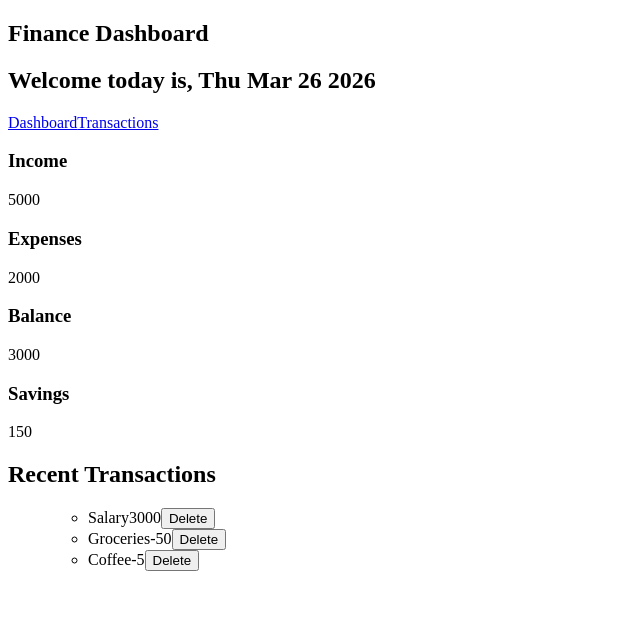
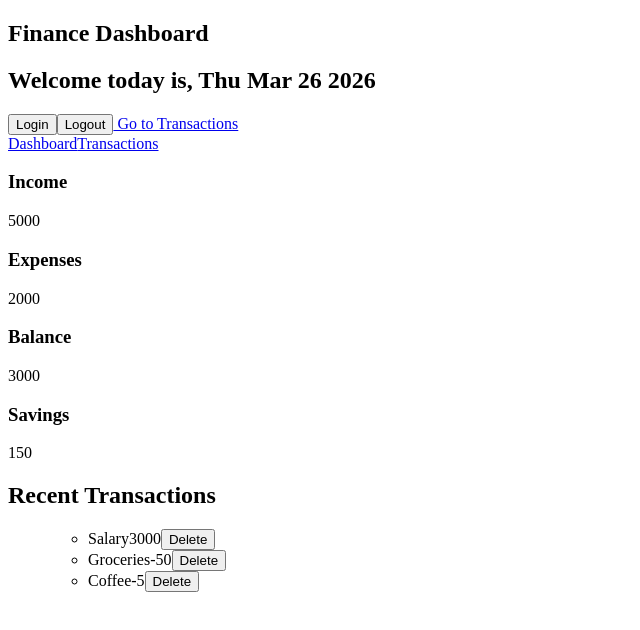
Before and after one commit to edvillatoro2/finance-dashboard, a Nuxt app: page / in a window 1280 px wide. Shown: the top 630 px of the page, without its empty margins (0-640 px from the left). Built offline with nearby package versions, Linux system fonts and the light colour scheme.

Commit message:
added middleware

```diff
--- a/app/pages/index.vue
+++ b/app/pages/index.vue
@@ -3,6 +3,16 @@
     <section>
       <h1>Finance Dashboard</h1>
       <h1>Welcome today is, {{ today }}</h1>
+      <button @click="login" class="bg-green-500 text-white px-4 py-2 rounded">
+        Login
+      </button>
+      <button @click="logout" class="bg-red-500 text-white px-4 py-2 rounded">
+        Logout
+      </button>
+
+      <NuxtLink to="/transactions" class="block mt-4 text-blue-500">
+        Go to Transactions
+      </NuxtLink>
       <div>
         <NuxtLink to="/dashboard">Dashboard</NuxtLink>
         <NuxtLink to="/transactions">Transactions</NuxtLink>
@@ -30,9 +40,17 @@ import StatCard from "@/components/StatCard.vue";
 import { useTransactions } from "@/composables/useTransactions";
 import TransactionList from "@/components/TransactionList.vue";
 
+const auth = useState("auth", () => false);
 const today = ref(new Date().toDateString());
 const { transactions } = useTransactions();
 
+const login = () => {
+  auth.value = true;
+  navigateTo("/transactions");
+};
+const logout = () => {
+  auth.value = false;
+};
 const deleteTransaction = (id: number) => {
   transactions.value = transactions.value.filter((t) => t.id !== id);
 };
--- a/app/pages/transactions/index.vue
+++ b/app/pages/transactions/index.vue
@@ -38,7 +38,12 @@
 </template>
 
 <script setup lang="ts">
+definePageMeta({
+  middleware: "auth",
+});
+
 import { ref } from "vue";
+import { definePage } from "vue-router/dist/experimental/index.js";
 
 const text = ref("");
 const amount = ref(0);
```
Also changed, not shown: middleware/auth.ts (added, +7 -0 lines).
